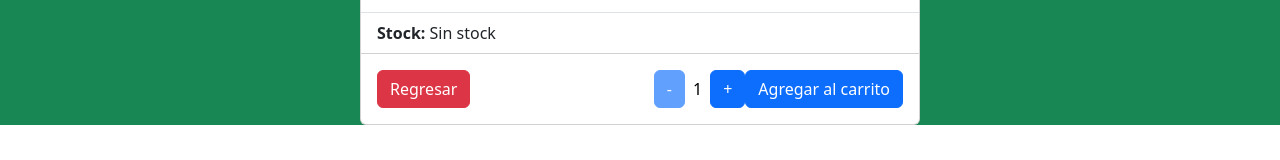
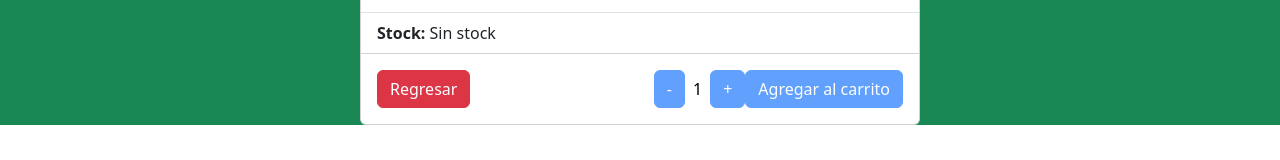
Before and after one commit to Maximiliano3198/Entrega-final-React---Medina-Maximiliano, a React (Vite) app: page /item/1 in a window 1280 px wide. Shown: the part 473-633 px from the top of the page. Built offline with nearby package versions, Linux system fonts and the light colour scheme; no server answers; the database is empty.

Commit message:
ArreglosDeBotonesYFirebase

```diff
--- a/src/Components/ItemCount/ItemCount.jsx
+++ b/src/Components/ItemCount/ItemCount.jsx
@@ -21,12 +21,12 @@ const ItemCount = ({ initial, stock, onAdd }) => {
 				-
 			</button>
 			<span className="ms-2 me-2" style={{ textDecoration: 'none', color: 'black' }}>{count}</span>
-			<button disabled={count >= stock} onClick={increase} className="btn btn-primary operacion">
+			<button disabled={count >= stock || isNaN(stock)} onClick={increase} className="btn btn-primary operacion">
 				+
 			</button>
 
 			<div>
-				<button disabled={stock <= 0} onClick={() => onAdd(count)} className="btn btn-primary">
+				<button disabled={stock <= 0 || isNaN(stock)} onClick={() => onAdd(count)} className="btn btn-primary">
 					Agregar al carrito
 				</button>
 			</div>
--- a/src/Components/NavBar/NavBar.jsx
+++ b/src/Components/NavBar/NavBar.jsx
@@ -22,7 +22,7 @@ const NavBar = () => {
     <Navbar bg="primary" variant="dark">
         <Container style={estiloContainer}>
             <Link to="" style={estiloLogo}>
-                <img src="../../../public/pngwing.com.png" style={estiloLogo} alt="" />
+                <img src="/pngwing.com.png" style={estiloLogo} alt="" />
             </Link>
             <Nav className='me-auto'>
                 <Link to="/" className='nav-link' activeclassname="active">Tienda</Link>
```
